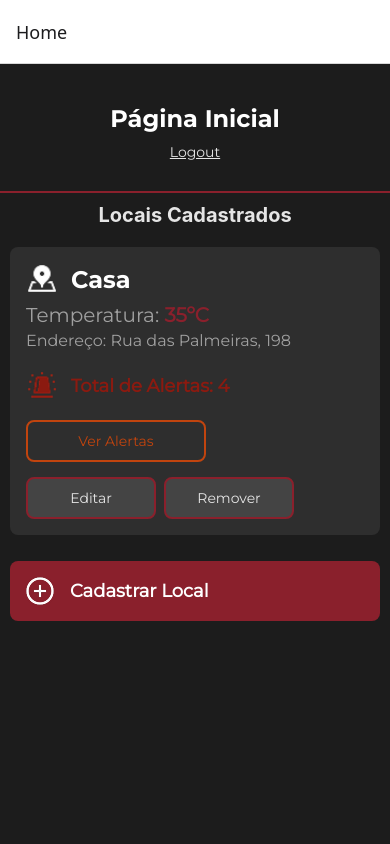
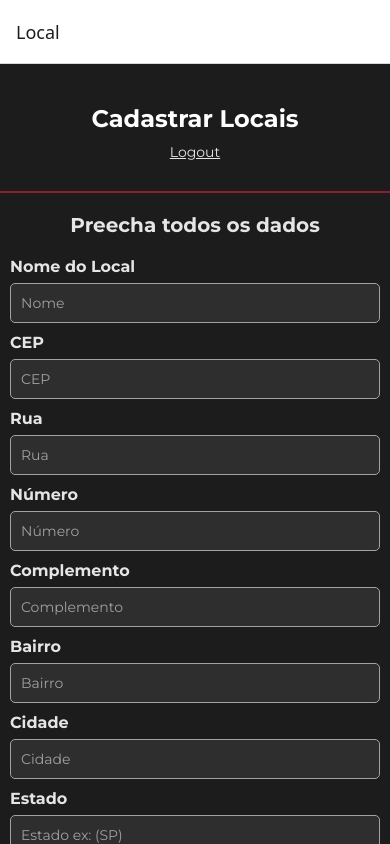
Before and after one commit to felipesora/safeheat-frontend-mobile, a React Native app: screen /Local in a window 390 px wide. Built offline with nearby package versions, Linux system fonts and the light colour scheme.

Commit message:
Finalizando Página de Cadastro de Locais

```diff
--- a/App.tsx
+++ b/App.tsx
@@ -5,16 +5,18 @@ import HomeScreen from './src/screens/HomeScreen';
 import { SafeAreaView, StatusBar } from 'react-native';
 import LoginScreen from './src/screens/LoginScreen';
 import RegisterScreen from './src/screens/RegisterScreen';
+import RegisterLocalScreen from './src/screens/RegisterLocalScreen';
 
 const Stack = createNativeStackNavigator();
 
 export default function App() {
   return (
     <NavigationContainer>
-      <Stack.Navigator initialRouteName='Home'>
+      <Stack.Navigator initialRouteName='Local'>
         <Stack.Screen name='Login' component={LoginScreen}/>
         <Stack.Screen name='Cadastro' component={RegisterScreen}/>
         <Stack.Screen name='Home' component={HomeScreen}/>
+        <Stack.Screen name='Local' component={RegisterLocalScreen}/>
       </Stack.Navigator>
     </NavigationContainer>
   );
--- a/src/screens/HomeScreen.tsx
+++ b/src/screens/HomeScreen.tsx
@@ -20,9 +20,9 @@ const HomeScreen = () => {
   // const [emManutencao, setEmManutencao] = useState(0);
   // const [prontas, setProntas] = useState(0);
 
-  // const navigateToRegister = () => {
-  //   navigation.navigate('Moto');
-  // };
+  const navigateToRegister = () => {
+    navigation.navigate('Local');
+  };
 
   // const navigateToList = () => {
   //   navigation.navigate('ListMotos');
@@ -75,7 +75,7 @@ const HomeScreen = () => {
               onPress={navigateToList}
               icon={<Ionicons name="list-outline" size={24} color="white" />}
             /> */}
-            <TouchableOpacity style={styles.btnCadastrar}>
+            <TouchableOpacity style={styles.btnCadastrar} onPress={navigateToRegister}>
                 <Image
                     source={require('../../assets/images/icone-plus.png')}
                 />
--- /dev/null
+++ b/src/screens/RegisterLocalScreen.tsx
@@ -0,0 +1,238 @@
+import React, { useEffect, useState } from 'react';
+import { View, Text, TextInput, Button, StyleSheet, TouchableOpacity } from 'react-native';
+// import AsyncStorage from '@react-native-async-storage/async-storage';
+import { ScrollView } from 'react-native-gesture-handler';
+import { RootStackParamList } from '../types/types';
+import { NativeStackNavigationProp } from '@react-navigation/native-stack';
+import { useNavigation } from '@react-navigation/native';
+import Header from '../components/Header';
+import { useFonts } from 'expo-font';
+
+// type Movimentacao = {
+//   departamento: string;
+//   horario: string;
+// };
+
+// type Moto = {
+//   id_moto: number;
+//   placa: string;
+//   modelo: string;
+//   status: string;
+//   departamento: string;
+//   movimentacoes: Movimentacao[];
+// };
+
+type NavigationProp = NativeStackNavigationProp<RootStackParamList>;
+
+// const STORAGE_KEY = 'motos';
+
+const RegisterLocalScreen = () => {
+    const navigation = useNavigation<NavigationProp>();
+
+    const [fontsLoaded] = useFonts({
+        MontserratRegular: require('../../assets/fonts/Montserrat-Regular.ttf'),
+        MontserratBold: require('../../assets/fonts/Montserrat-Bold.ttf'),
+    });
+
+    //   const [placa, setPlaca] = useState('');
+    //   const [modelo, setModelo] = useState('');
+    //   const [status, setStatus] = useState('Em avaliação');
+    //   const [departamento, setDepartamento] = useState('ENTRADA');
+    //   const [motos, setMotos] = useState<Moto[]>([]);
+    //   const [nextId, setNextId] = useState(1);
+    //   const [mensageError, setMensageError] = useState<string>('');
+    //   const [mensageSucess, SetMensageSucess] = useState<string>('');
+
+    const handleBackToHome = () => {
+        navigation.navigate('Home');
+    };
+
+    //   useEffect(() => {
+    //     const loadMotos = async () => {
+    //       const storedMotos = await AsyncStorage.getItem(STORAGE_KEY);
+    //       if (storedMotos) {
+    //         const parsed = JSON.parse(storedMotos);
+    //         setMotos(parsed);
+    //         if (parsed.length > 0) {
+    //           const lastId = parsed[parsed.length - 1].id_moto;
+    //           setNextId(lastId + 1);
+    //         }
+    //       }
+    //     };
+    //     loadMotos();
+    //   }, []);
+
+    //   const handleRegister = async () => {
+    //     if (!placa || !modelo) {
+    //       setMensageError('Preencha todos os campos.')
+    //       SetMensageSucess('');
+    //       return;
+    //     }
+
+    //     const novaMoto: Moto = {
+    //       id_moto: nextId,
+    //       placa,
+    //       modelo,
+    //       status,
+    //       departamento,
+    //       movimentacoes: [{
+    //         departamento,
+    //         horario: new Date().toLocaleString()
+    //       }],
+    //     };
+
+    //     const updatedMotos = [...motos, novaMoto];
+    //     setMotos(updatedMotos);
+    //     setNextId(nextId + 1);
+    //     setPlaca('');
+    //     setModelo('');
+    //     setStatus('Em manutenção');
+    //     setDepartamento('ENTRADA');
+
+    //     await AsyncStorage.setItem(STORAGE_KEY, JSON.stringify(updatedMotos));
+    //     SetMensageSucess('Moto cadastrada com sucesso!');
+    //     setMensageError('');
+    //   };
+
+    return (
+        <ScrollView contentContainerStyle={styles.scrollContainer}>
+            <View style={styles.innerContainer}>
+                <Header title="Cadastrar Locais" />
+
+                <View style={styles.containerMain}>
+                    <Text style={[styles.title, { fontFamily: 'MontserratBold' }]}>Preecha todos os dados</Text>
+
+                    <Text style={[styles.label, { fontFamily: 'MontserratBold' }]}>Nome do Local</Text>
+                    <TextInput
+                        style={[styles.input, { fontFamily: 'MontserratRegular' }]}
+                        placeholder="Nome"
+                    />
+
+                    <Text style={[styles.label, { fontFamily: 'MontserratBold' }]}>CEP</Text>
+                    <TextInput
+                        style={[styles.input, { fontFamily: 'MontserratRegular' }]}
+                        placeholder="CEP"
+                    />
+
+
+                    <Text style={[styles.label, { fontFamily: 'MontserratBold' }]}>Rua</Text>
+                    <TextInput
+                        style={[styles.input, { fontFamily: 'MontserratRegular' }]}
+                        placeholder="Rua"
+                    />
+
+
+                    <Text style={[styles.label, { fontFamily: 'MontserratBold' }]}>Número</Text>
+                    <TextInput
+                        style={[styles.input, { fontFamily: 'MontserratRegular' }]}
+                        placeholder="Número"
+                    />
+
+
+                    <Text style={[styles.label, { fontFamily: 'MontserratBold' }]}>Complemento</Text>
+                    <TextInput
+                        style={[styles.input, { fontFamily: 'MontserratRegular' }]}
+                        placeholder="Complemento"
+                    />
+
+
+                    <Text style={[styles.label, { fontFamily: 'MontserratBold' }]}>Bairro</Text>
+                    <TextInput
+                        style={[styles.input, { fontFamily: 'MontserratRegular' }]}
+                        placeholder="Bairro"
+                    />
+
+
+                    <Text style={[styles.label, { fontFamily: 'MontserratBold' }]}>Cidade</Text>
+                    <TextInput
+                        style={[styles.input, { fontFamily: 'MontserratRegular' }]}
+                        placeholder="Cidade"
+                    />
+
+
+                    <Text style={[styles.label, { fontFamily: 'MontserratBold' }]}>Estado</Text>
+                    <TextInput
+                        style={[styles.input, { fontFamily: 'MontserratRegular' }]}
+                        placeholder="Estado ex: (SP)"
+                    />
+
+
+                    {/* {mensageSucess ? <Text style={[styles.success, { fontFamily: 'MontserratRegular' }]}>{mensageSucess}</Text> : null}
+        {mensageError ? <Text style={[styles.error, { fontFamily: 'MontserratRegular' }]}>{mensageError}</Text> : null} */}
+
+                    <TouchableOpacity style={styles.button}>
+                        <Text style={[styles.buttonText, { fontFamily: 'MontserratRegular' }]}>Cadastrar Moto</Text>
+                    </TouchableOpacity>
+
+                    <TouchableOpacity style={styles.button} onPress={handleBackToHome}>
+                        <Text style={[styles.buttonText, { fontFamily: 'MontserratRegular' }]}>Voltar</Text>
+                    </TouchableOpacity>
+                </View>
+            </View>
+        </ScrollView>
+    );
+};
+
+const styles = StyleSheet.create({
+    containerMain: {
+        paddingTop: 20,
+        paddingHorizontal: 10,
+    },
+    title: {
+        fontSize: 20,
+        fontWeight: 'bold',
+        marginBottom: 20,
+        textAlign: 'center',
+        color: '#E5E5E5',
+    },
+    label: {
+        fontSize: 16,
+        fontWeight: 'bold',
+        marginBottom: 7,
+        color: '#E5E5E5'
+    },
+    input: {
+        height: 40,
+        backgroundColor: '#2E2E2E',
+        borderColor: '#A2A2A2',
+        borderWidth: 1,
+        marginBottom: 10,
+        paddingLeft: 10,
+        borderRadius: 5,
+        color: '#A0A0A0'
+    },
+    button: {
+        backgroundColor: '#8A202C',
+        paddingVertical: 12,
+        borderRadius: 5,
+        alignItems: 'center',
+        justifyContent: 'center',
+        marginTop: 10
+    },
+    buttonText: {
+        color: '#fff',
+        fontSize: 16,
+        fontWeight: 'bold',
+    },
+    success: {
+        color: 'green',
+        marginBottom: 10,
+        textAlign: 'center',
+    },
+    error: {
+        color: 'red',
+        marginBottom: 10,
+        textAlign: 'center',
+    },
+    scrollContainer: {
+        flexGrow: 1,
+        backgroundColor: '#1C1C1C',
+        paddingBottom: 32
+    },
+    innerContainer: {
+        flex: 1,
+        justifyContent: 'flex-start',
+    },
+});
+
+export default RegisterLocalScreen;
--- a/src/types/types.ts
+++ b/src/types/types.ts
@@ -16,6 +16,7 @@ export type RootStackParamList = {
     Login: undefined;
     Cadastro: undefined;
     Home: undefined;
+    Local: undefined
     // Moto: undefined;
     // ListMotos: undefined;
     // EditMoto: { moto: Moto };
```
